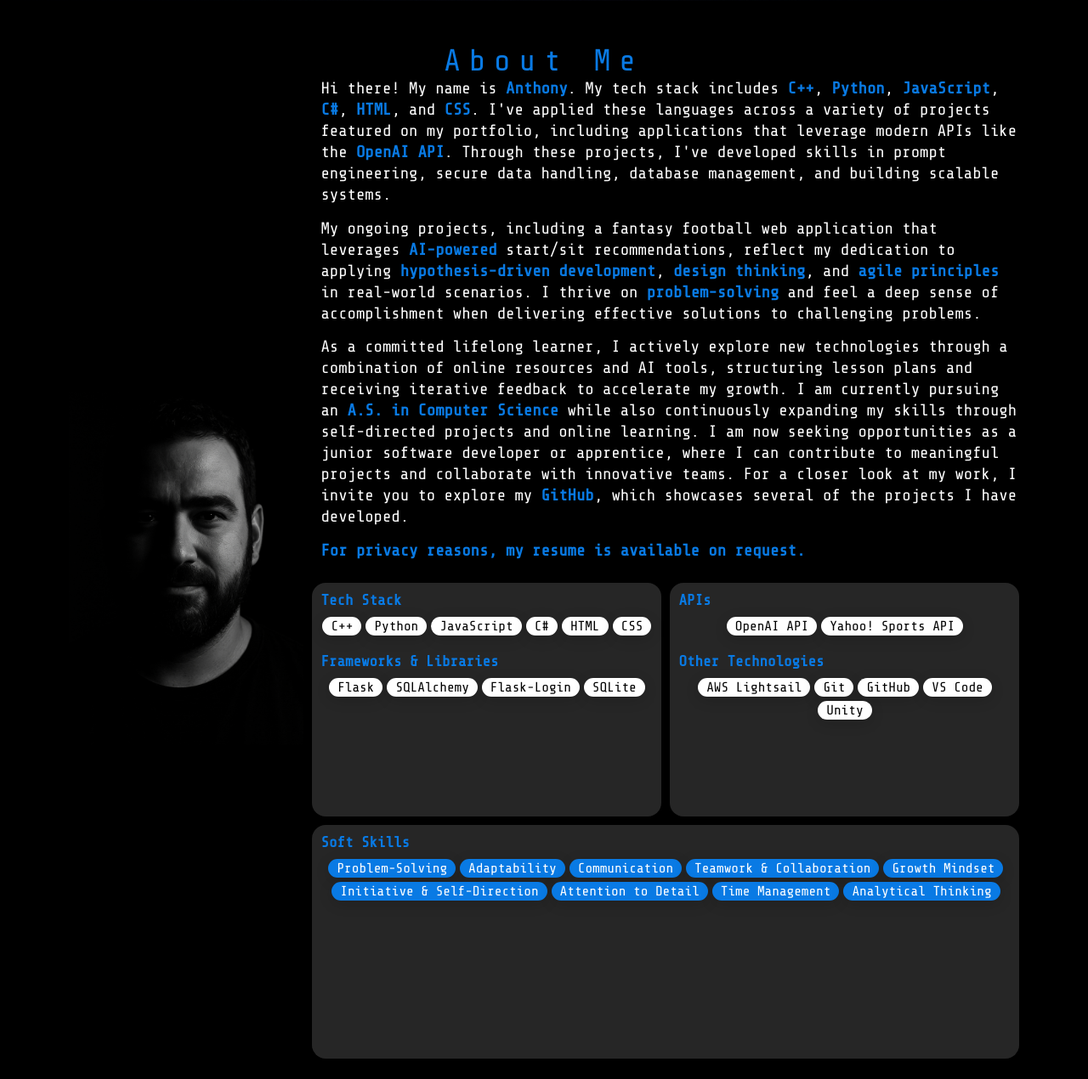
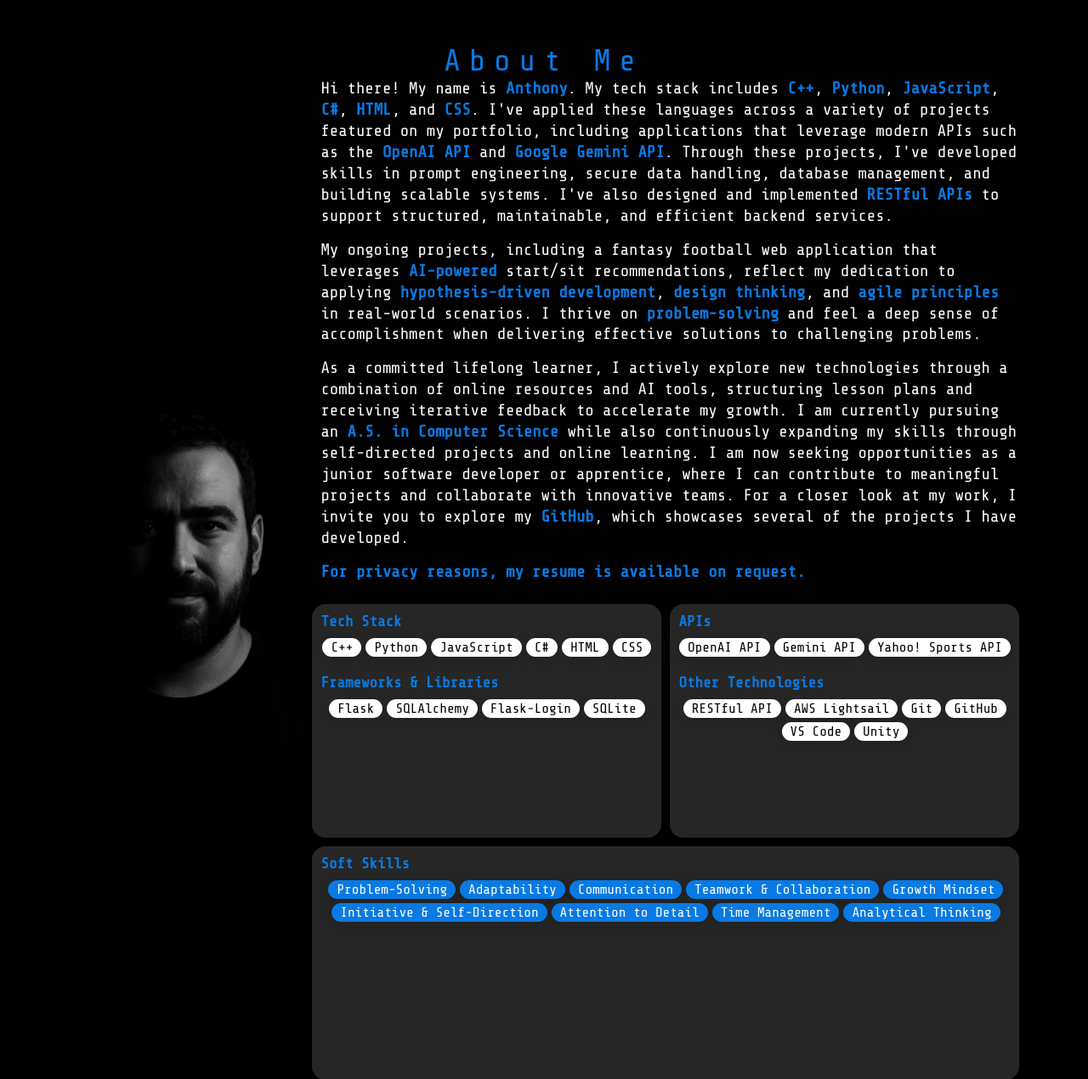
Before and after one commit to ant-cantu/portfolio, a Flask app: page / in a window 1280 px wide. Shown: the part 799-2069 px from the top of the page at 85% size. Run offline with Flask 3, Linux system fonts and the light colour scheme.

Commit message:
Update index.html
Updated index, added more to tech stack

```diff
--- a/src/templates/index.html
+++ b/src/templates/index.html
@@ -60,8 +60,9 @@
                                 <p>
                                     Hi there! My name is <strong>Anthony</strong>. My tech stack includes <strong>C++</strong>, <strong>Python</strong>, <strong>JavaScript</strong>,
                                     <strong>C#</strong>, <strong>HTML</strong>, and <strong>CSS</strong>. I've applied these languages across a variety of projects featured on my
-                                    portfolio, including applications that leverage modern APIs like the <strong>OpenAI API</strong>. Through these projects, I've developed
-                                    skills in prompt engineering, secure data handling, database management, and building scalable systems.
+                                    portfolio, including applications that leverage modern APIs such as the <strong>OpenAI API</strong> and <strong>Google Gemini API</strong>. Through these projects, I've developed
+                                    skills in prompt engineering, secure data handling, database management, and building scalable systems. I've also designed and implemented <strong>RESTful APIs</strong>
+                                    to support structured, maintainable, and efficient backend services.
                                 </p>
 
                                 <p>
@@ -113,12 +114,14 @@
 
                                     <div id="container">
                                         <span id="skill-type">OpenAI API</span>
+                                        <span id="skill-type">Gemini API</span>
                                         <span id="skill-type">Yahoo! Sports API</span>
                                     </div>
 
                                     <div id="header">Other Technologies</div>
 
                                     <div id="container">
+                                        <span id="skill-type">RESTful API</span>
                                         <span id="skill-type">AWS Lightsail</span>
                                         <span id="skill-type">Git</span>
                                         <span id="skill-type">GitHub</span>
```
